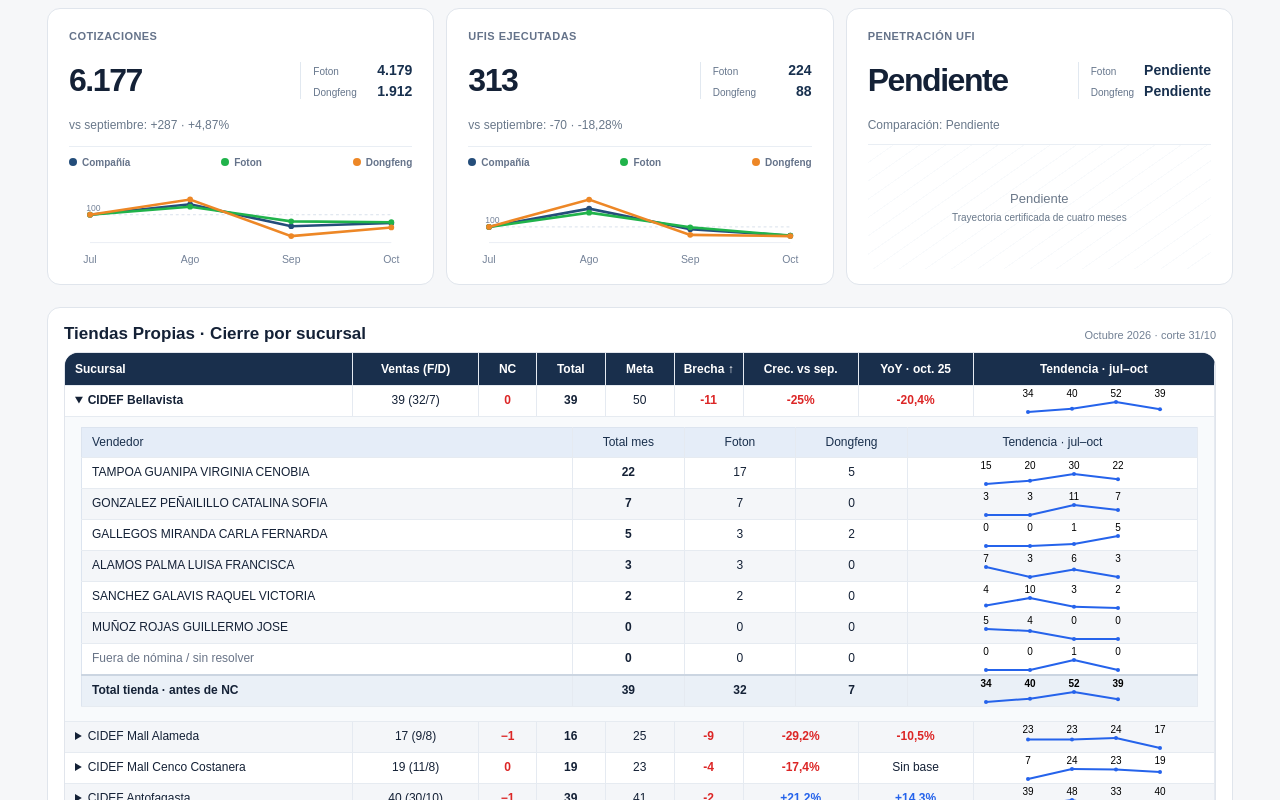
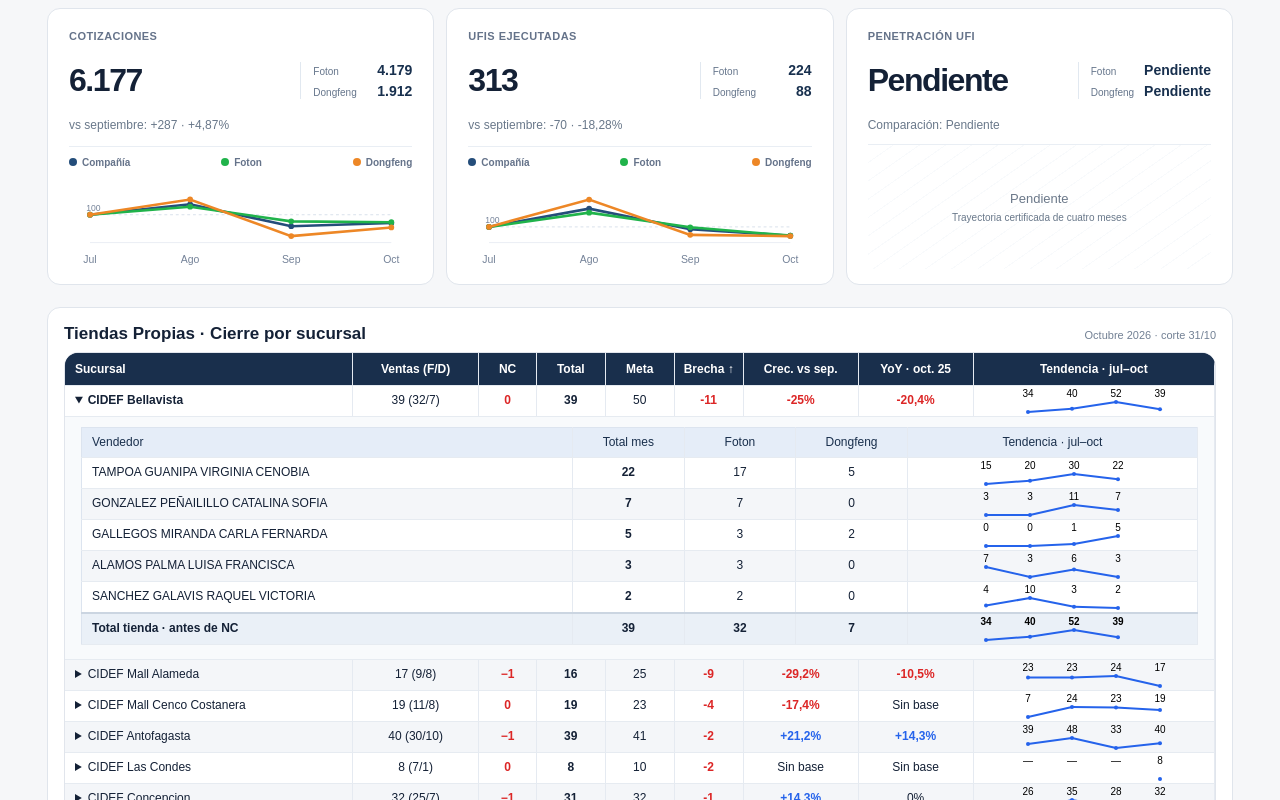
Before and after one commit to rodrigoibanezm-cmd/cidef-inteligencia-comercial, a Next.js app: page /cierre-mensual-v2 in a window 1280 px wide. Both pictures are taken after a click on the heading "CIDEF Bellavista". Shown: the part 3120-3920 px from the top of the page. Built offline with nearby package versions, Linux system fonts and the light colour scheme.

Commit message:
fix(cierre-v2): hide sellers with zero October sales

```diff
--- a/app/cierre-mensual-v2/page.js
+++ b/app/cierre-mensual-v2/page.js
@@ -46,7 +46,7 @@ function StoreSellerDetail({ store }) {
   return <table className="mc-store-seller-table" aria-label={"Vendedores · " + store.name}>
     <colgroup>{[44,10,10,10,26].map((width, i) => <col key={i} style={{width:width + "%"}}/>)}</colgroup>
     <thead><tr>{["Vendedor", "Total mes", "Foton", "Dongfeng", "Tendencia · jul–oct"].map(label => <th scope="col" key={label}>{label}</th>)}</tr></thead>
-    <tbody>{detail.rows.map(seller => <tr key={seller.id} className={seller.kind === "OUTSIDE_ROSTER" ? "mc-seller-unassigned" : undefined}>
+    <tbody>{detail.rows.filter(seller => Number(seller.sales) > 0).map(seller => <tr key={seller.id} className={seller.kind === "OUTSIDE_ROSTER" ? "mc-seller-unassigned" : undefined}>
       <th scope="row" title={seller.kind === "OUTSIDE_ROSTER" ? "Ventas de la tienda con vendedor fuera de la nómina actual de Proyecciones o sin identidad resuelta" : undefined}>{seller.name}</th>
       <td><strong>{numberText(seller.sales)}</strong></td><td>{numberText(seller.foton)}</td><td>{numberText(seller.dongfeng)}</td>
       <td><StoreCloseTrend values={seller.history}/></td>
```
